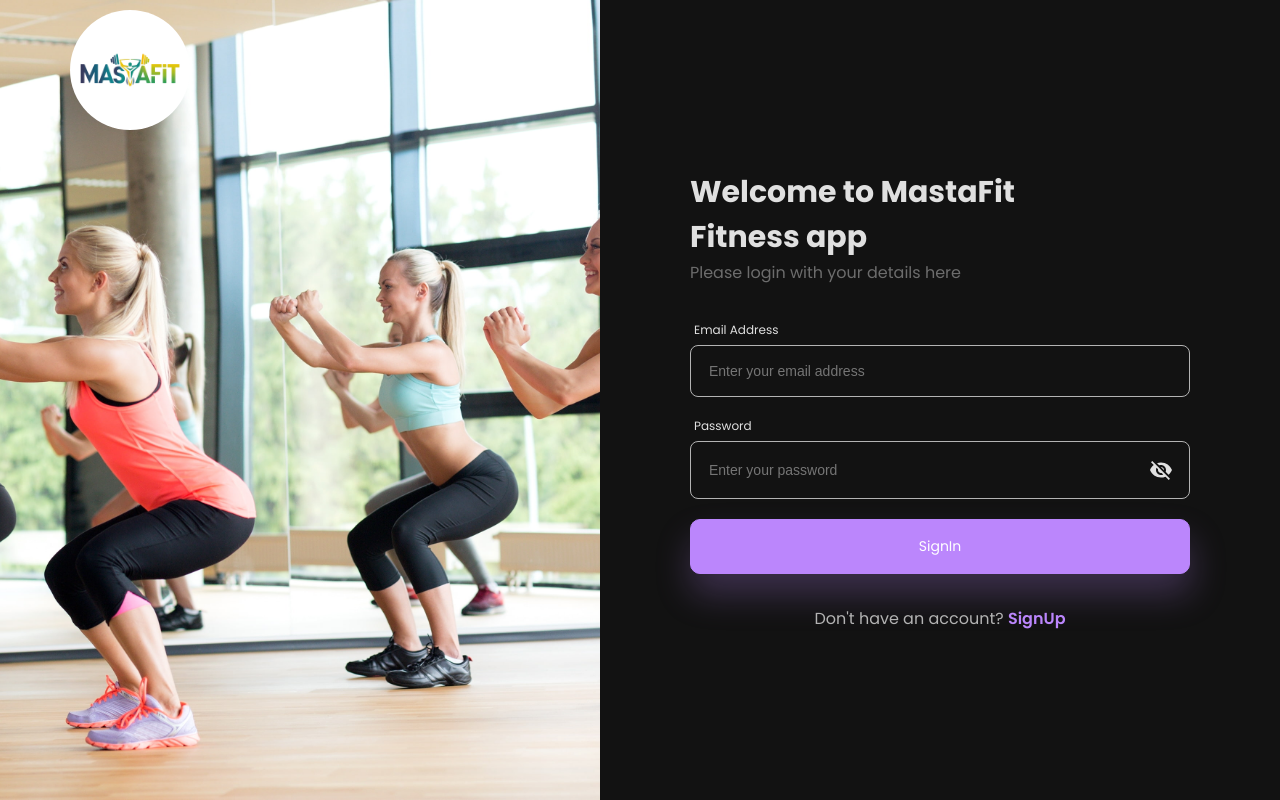
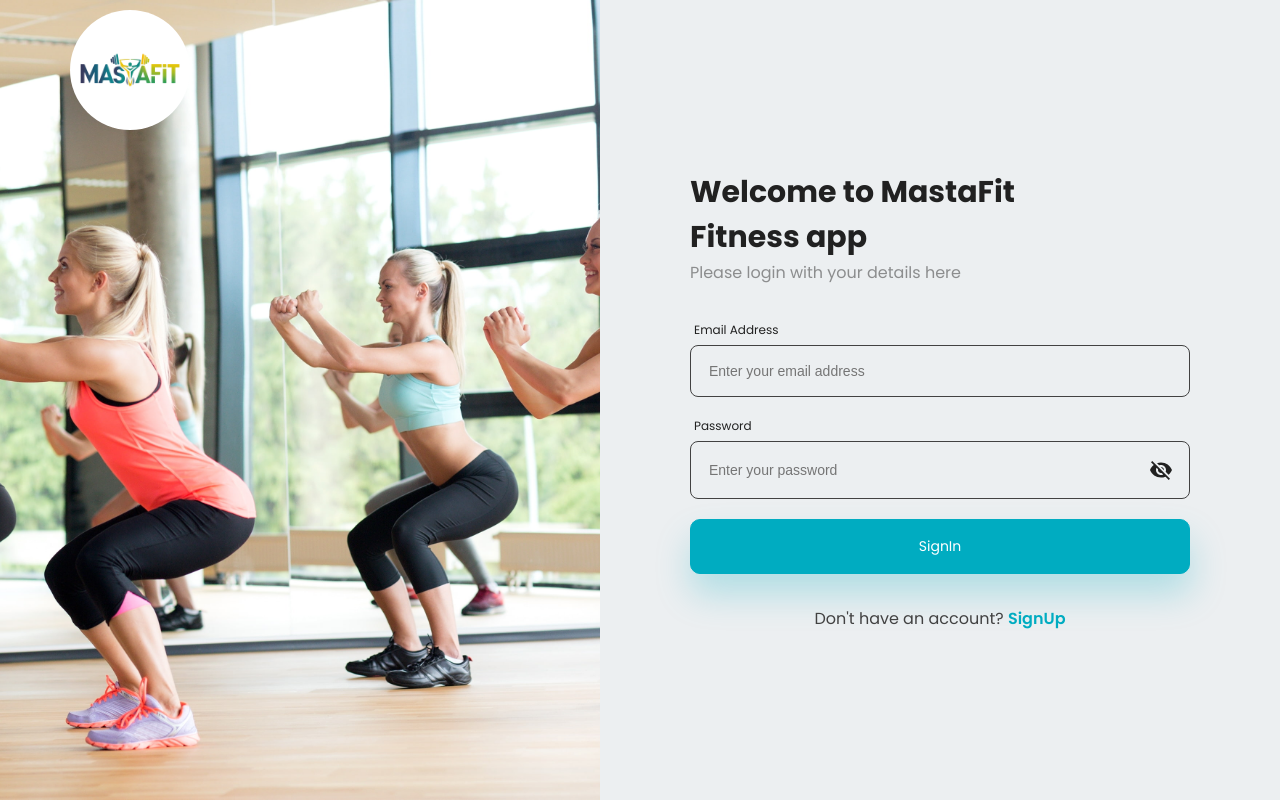
Before and after one commit to MPokotilov/Fitness_app_Test, a React (Create React App) app in the folder client/: page / in a window 1280 px wide. Built offline with nearby package versions, Linux system fonts and the light colour scheme.

Commit message:
Changed name of the lightTheme

```diff
--- a/client/src/App.js
+++ b/client/src/App.js
@@ -1,6 +1,6 @@
 import React, { useState } from "react";
 import { ThemeProvider, styled } from "styled-components";
-import { darkTheme, lightTheme20 } from "./utils/Themes"; // Import both themes
+import { darkTheme, lightTheme } from "./utils/Themes"; // Import both themes
 import { BrowserRouter, Route, Routes } from "react-router-dom";
 import Authentication from "./pages/Authentication";
 import { useSelector } from "react-redux";
@@ -25,7 +25,7 @@
   const { currentUser } = useSelector((state) => state.user);
 
   // State to manage the current theme
-  const [isDarkMode, setIsDarkMode] = useState(true);
+  const [isDarkMode, setIsDarkMode] = useState(false);
 
   // Function to toggle between light and dark modes
   const toggleTheme = () => {
@@ -33,7 +33,7 @@
   };
 
   return (
-    <ThemeProvider theme={isDarkMode ? darkTheme : lightTheme20}>
+    <ThemeProvider theme={isDarkMode ? darkTheme : lightTheme}>
       <BrowserRouter>
         {currentUser ? (
           <Container>
--- a/client/src/utils/Themes.js
+++ b/client/src/utils/Themes.js
@@ -1,4 +1,4 @@
-export const lightTheme20 = {
+export const lightTheme = {
     bg: "#ECEFF1",                 // Light gray background
   bgLight: "#FFFFFF",            // White for light backgrounds
   primary: "#00ACC1",            // Cyan as the primary color
```
